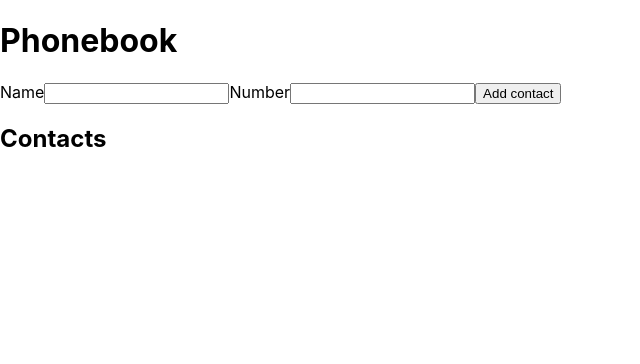
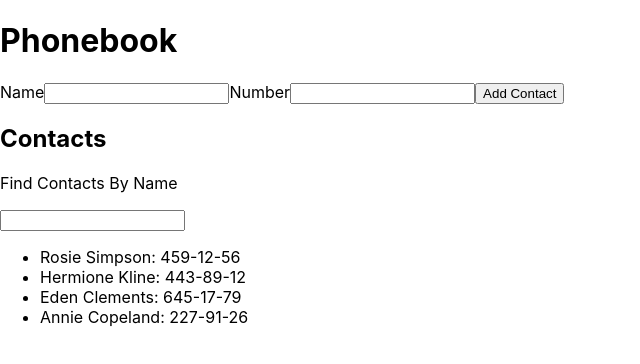
Before and after one commit to userzahar/goit-react-hw-02-phonebook, a React (Create React App) app: page / in a window 1280 px wide. Shown: the top 364 px of the page, without its empty margins (0-640 px from the left). Built offline with nearby package versions, Linux system fonts and the light colour scheme.

Commit message:
add filter add contacts add form

```diff
--- a/src/components/App.jsx
+++ b/src/components/App.jsx
@@ -1,56 +1,37 @@
 import { Component } from "react";
-import { Contacts } from "./Contacts/Contacts";
+import { Form } from "./Form/Form";
 import { nanoid } from 'nanoid';
+import { ContactList } from "./ContactList/ContactList";
+import { Filter } from "./Filter/Filter";
 
 export class App extends Component {
   state = {
-    contacts: [],
-    name: ''
+    contacts: [
+      { id: 'id-1', name: 'Rosie Simpson', number: '459-12-56' },
+      { id: 'id-2', name: 'Hermione Kline', number: '443-89-12' },
+      { id: 'id-3', name: 'Eden Clements', number: '645-17-79' },
+      { id: 'id-4', name: 'Annie Copeland', number: '227-91-26' },
+    ],
+    filter: '',
   }
-  handleChange = e => {
-    const { name, value } = e.currentTarget;
-    this.setState({ [name]: { value, id: nanoid() } })
+
+  createContacts = (data) => {
+    this.setState(() => {
+      console.log(this.state.contacts)
+      return { contacts: [{ id: nanoid(), name: data.name, number: data.number }, ...this.state.contacts] }
+    })
   }
-  handleSubmit = e => {
-    e.preventDefault();
-    this.setState(prevState => ({
-      contacts: [this.state.name, ...prevState.contacts]
-    }))
-    this.setState({ name: '' })
-  }
-  renderNameList = () => {
-    return this.state.contacts.map(con => {
-      console.log("mm", con)
-      return <li key={con.id}>{con.value}</li>
-    })
+  createFilterData = data => {
+    this.setState(data)
   }
 
   render() {
-    return <> <form onSubmit={this.handleSubmit}>
+    return <>
       <h1>Phonebook</h1>
-      <label>
-        Name
-        <input type="text"
-          name="name"
-          pattern="^[a-zA-Zа-яА-Я]+(([' -][a-zA-Zа-яА-Я ])?[a-zA-Zа-яА-Я]*)*$"
-          title="Name may contain only letters, apostrophe, dash and spaces. For example Adrian, Jacob Mercer, Charles de Batz de Castelmore d'Artagnan"
-          required
-          onChange={this.handleChange}
-        />
-
-      </label>
-      <label>Number
-        <input
-          type="tel"
-          name="number"
-          pattern="\+?\d{1,4}?[-.\s]?\(?\d{1,3}?\)?[-.\s]?\d{1,4}[-.\s]?\d{1,4}[-.\s]?\d{1,9}"
-          title="Phone number must be digits and can contain spaces, dashes, parentheses and can start with +"
-          required
-        />
-      </label>
-      <button>Add contact</button>
-    </form >
-      <Contacts list={this.renderNameList} />
+      <Form createContacts={this.createContacts} />
+      <h2>Contacts</h2>
+      <Filter filterData={this.createFilterData} />
+      <ContactList contacts={this.state.contacts} filter={this.state.filter} />
     </>
   }
 }
--- /dev/null
+++ b/src/components/ContactList/ContactList.jsx
@@ -0,0 +1,13 @@
+const { Component } = require("react");
+
+export class ContactList extends Component {
+
+    render() {
+        console.log("✨ string", this.props.contacts)
+        return <>
+            <ul>{this.props.contacts.filter(el => el.name.toLowerCase().indexOf(this.props.filter.toLowerCase()) !== -1).map(contact => {
+                return <li key={contact.id}>{contact.name}: {contact.number}</li>
+            })} </ul>
+        </>
+    }
+}
--- a/src/components/Contacts/Contacts.jsx
+++ /dev/null
@@ -1,12 +0,0 @@
-
-import { Component } from "react";
-export class Contacts extends Component {
-    render() {
-        return <>
-            <h2>Contacts</h2>
-            <ul>
-                {this.props.list()}
-            </ul>
-        </>
-    }
-}
--- /dev/null
+++ b/src/components/Filter/Filter.jsx
@@ -0,0 +1,16 @@
+const { Component } = require("react");
+
+export class Filter extends Component {
+    state = {
+        filter: ''
+    }
+    handleChange = ({ target }) => {
+        this.setState({ [target.name]: target.value })
+        this.props.filterData({ filter: target.value });
+    }
+
+    render() {
+        return <label htmlFor=""><p>Find Contacts By Name</p>
+            <input type="text" name="filter" onChange={this.handleChange} /></label>
+    }
+}
--- a/src/components/Form/Form.jsx
+++ b/src/components/Form/Form.jsx
@@ -1,36 +1,59 @@
-import { Component } from "react";
+import { nanoid } from "nanoid";
+
+const { Component } = require("react");
+
 export class Form extends Component {
     state = {
-        name: ''
+        name: '',
+        number: ''
     }
-    handleChange = e => {
-        const { name, value } = e.currentTarget;
-        this.setState({ [name]: value })
+    inputId = nanoid();
+    inputIdNew = nanoid();
+    handleChange = ({ target }) => {
+        // console.log("🧧", target.value)
+        this.setState({ [target.name]: target.value })
     }
-    handleSubmit = e => {
+    handleSubmit = (e) => {
         e.preventDefault();
-        this.props.onSubmit(this.state);
-        // this.reset();
+        this.props.createContacts({
+            name: this.state.name,
+            number: this.state.number
+        })
+        this.reset();
     }
     reset = () => {
-        this.setState({ name: '' })
+        this.setState({
+            name: '',
+            number: ''
+        })
     }
-
     render() {
         return <form onSubmit={this.handleSubmit}>
-            <h1>Phonebook</h1>
-            <label>
-                Name
-                <input type="text"
+            <label htmlFor={this.inputId}>Name</label>
+            <input
+                type="text"
                 name="name"
                 pattern="^[a-zA-Zа-яА-Я]+(([' -][a-zA-Zа-яА-Я ])?[a-zA-Zа-яА-Я]*)*$"
                 title="Name may contain only letters, apostrophe, dash and spaces. For example Adrian, Jacob Mercer, Charles de Batz de Castelmore d'Artagnan"
                 required
                 onChange={this.handleChange}
+                value={this.state.name}
+                id={this.inputId}
             />
-            </label>
-            <button>Add contact</button>
-        </form >
+
+            <label htmlFor={this.inputIdNew}>Number</label>
+            <input
+                type="tel"
+                name="number"
+                pattern="\+?\d{1,4}?[-.\s]?\(?\d{1,3}?\)?[-.\s]?\d{1,4}[-.\s]?\d{1,4}[-.\s]?\d{1,9}"
+                title="Phone number must be digits and can contain spaces, dashes, parentheses and can start with +"
+                required
+                onChange={this.handleChange}
+                value={this.state.number}
+                id={this.inputIdNew}
+            />
+            <button type='submit'>Add Contact</button>
+        </form>
 
     }
 }
```
Lines whose indentation alone changed are shown as unchanged.
